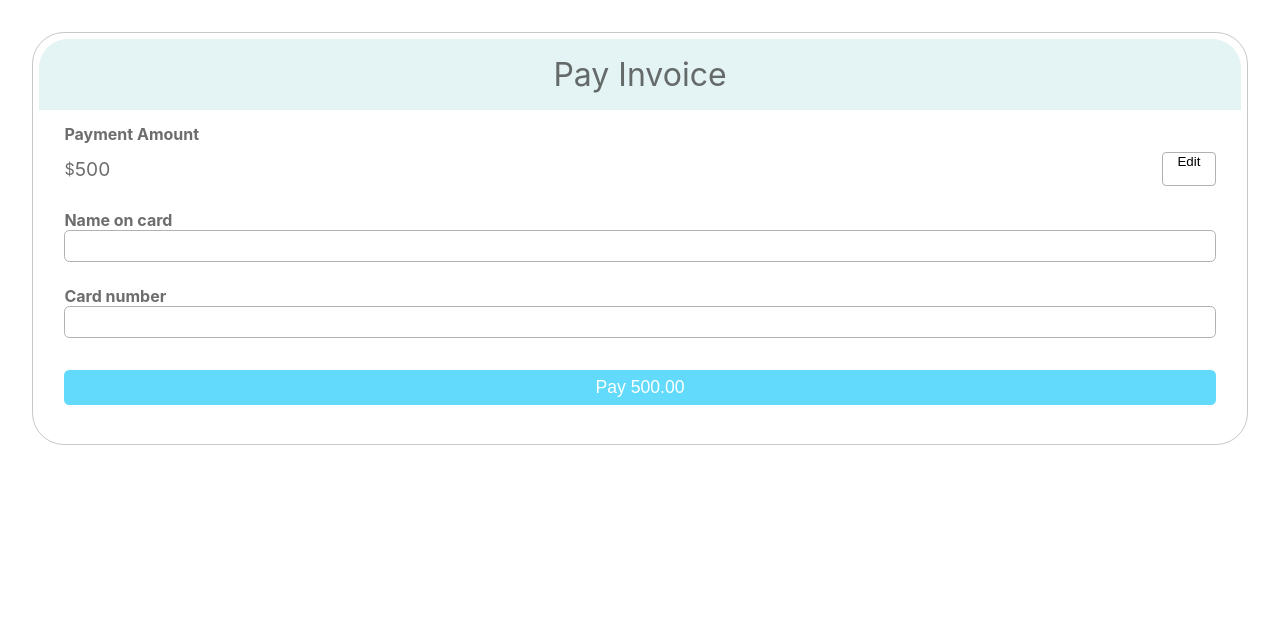
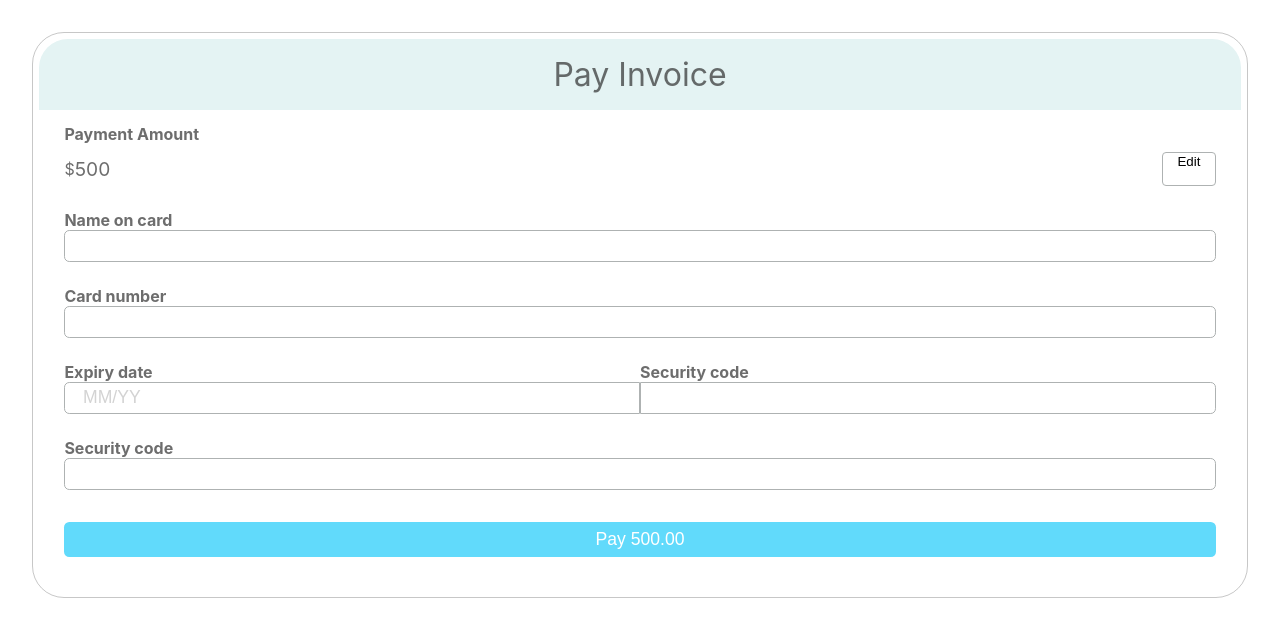
Before and after one commit to simmi9/pay_Invoice_react, a React (Create React App) app in the folder Desktop/pay_Invoice_react/pay_invoice_app/: page / in a window 1280 px wide. Shown: the top 636 px of the page. Built offline with nearby package versions, Linux system fonts and the light colour scheme.

Commit message:
added 3 new fields zip, security,expiry

```diff
--- a/Desktop/pay_Invoice_react/pay_invoice_app/src/InvoiceForm.js
+++ b/Desktop/pay_Invoice_react/pay_invoice_app/src/InvoiceForm.js
@@ -33,10 +33,40 @@ export const InvoiceForm =({ amount, amountEditable, name, card, expiryDate, sec
 					 	className="holder-card-input" required/>
 					</label>
 
+					<div className="expiry_security_container">
+						<label className="holder-card-expiry-label">  Expiry date
+						 	<input  type="text"
+						 			value={expiryDate}
+						 			placeholder="MM/YY"
+						 			onChange={handleChange.bind(this,'expiryDate')}
+						 			onInput={invalidMessage.bind(this,'expiryDate')}
+						 			className="holder-card-expiry-input" required/>
+						</label>
+
+						<label className="holder-card-security-label"> Security code
+						 	<input type="text"
+						 		   value={securityCode}
+						 		   minlength="3"
+						 		   onChange={handleChange.bind(this,'securityCode')}
+						 	       onInput={invalidMessage.bind(this,'securityCode')}
+						 	       className="holder-card-security-input"
+						 	       required/>
+						</label>
+					</div>
+
+					<label className="holder-zip-label"> Security code
+						<input type="text"
+							   value={zip}
+							   minlength="6"
+							   onChange={handleChange.bind(this,'zip')}
+							   onInput={invalidMessage.bind(this,'zip')}
+							   className="holder-card-zip-input"
+							   required/>
+					</label>
+
 					<div className="submit-form-button-container">
 					 <button type="submit" className="submit-form-button"> Pay {amount}.00 </button>
 					</div>
-
 				</form>
 			</div>
 			)
--- a/Desktop/pay_Invoice_react/pay_invoice_app/src/index.css
+++ b/Desktop/pay_Invoice_react/pay_invoice_app/src/index.css
@@ -94,6 +94,7 @@ body {
     border-color: #aeb2b2;
     height:1.6em;
     width: 90%;
+    padding-left: 1em
 }
 
  .editable-field-amount input:focus {
@@ -112,16 +113,18 @@ body {
 }
 
 .holder-name-input {
-	font-size: 1.1em;
+	  font-size: 1.1em;
     border-radius: 0.3em;
     border-style: solid;
     border-width: thin;
     border-color: #aeb2b2;
     height:1.6em;
+    padding-left: 1em
 }
 
 .holder-name-input:focus{
    border-color: #73c7c7 !important;
+   border-radius: 0.3em;
    background-color: #e4f3f3;
    }
 
@@ -140,11 +143,102 @@ body {
     border-width: thin;
     border-color: #aeb2b2;
     height:1.6em;
-
+    padding-left: 1em
 }
 
 .holder-card-input:focus {
    border-color: #73c7c7 !important;
+   border-radius: 0.3em;
+   background-color: #e4f3f3;
+   }
+
+
+
+.expiry_security_container {
+    display:flex;
+    margin-left: 1.5em;
+    margin-right: 1.5em;
+    font-weight: bold;
+    justify-content: space-between;
+    margin-top:1.5em;
+}
+
+.holder-card-expiry-label {
+    display: flex;
+    flex-direction: column;
+    width: 50%;
+}
+
+.holder-card-expiry-input{
+    font-size: 1.1em;
+    border-radius: 0.3em;
+    border-top-right-radius: 0em;
+    border-bottom-right-radius: 0em;
+    border-style: solid;
+    border-width: thin;
+    border-color: #aeb2b2;
+    height:1.6em;
+    padding-left: 1em
+}
+
+.holder-card-expiry-input:focus {
+   border-color: #73c7c7 !important;
+   border-top-left-radius: 0.3em;
+   border-bottom-left-radius: 0.3em;
+   background-color: #e4f3f3;
+   }
+
+.holder-card-expiry-input::placeholder{
+  color: lightgray;
+}
+
+.holder-card-security-label {
+    display: flex;
+    flex-direction: column;
+    width: 50%;
+}
+
+.holder-card-security-input {
+    font-size: 1.1em;
+    border-radius: 0.3em;
+    border-top-left-radius: 0em;
+    border-bottom-left-radius: 0em;
+    border-style: solid;
+    border-width: thin;
+    border-color: #aeb2b2;
+    height:1.6em;
+    padding-left: 1em
+}
+
+.holder-card-security-input:focus {
+   border-color: #73c7c7 !important;
+   border-top-right-radius: 0.3em;
+   border-bottom-right-radius: 0.3em;
+   background-color: #e4f3f3;
+   }
+
+.holder-zip-label {
+  display: flex;
+  flex-direction: column;
+  margin-left: 1.5em;
+  margin-right: 1.5em;
+  margin-top: 1.5em;
+  font-weight: bold;
+}
+
+.holder-card-zip-input {
+    font-size: 1.1em;
+    border-radius: 0.3em;
+    border-style: solid;
+    border-width: thin;
+    border-color: #aeb2b2;
+    height:1.6em;
+    padding-left: 1em
+}
+
+.holder-card-zip-input:focus {
+   border-color: #73c7c7 !important;
+   border-radius: 0.3em;
    background-color: #e4f3f3;
    }
 
@@ -172,6 +266,7 @@ font-size: 1.1em;
 
 
 
+
 code {
   font-family: source-code-pro, Menlo, Monaco, Consolas, "Courier New",
     monospace;
```
